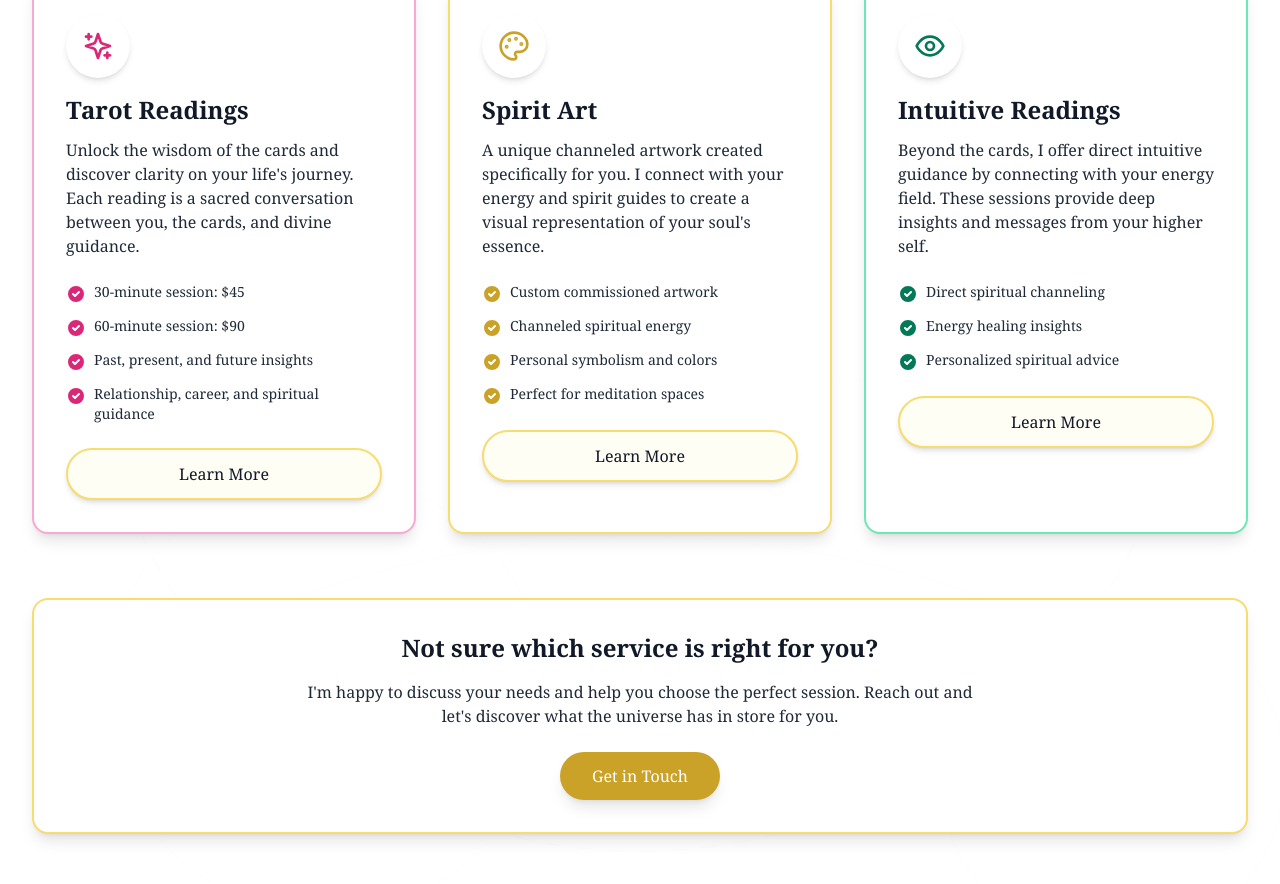
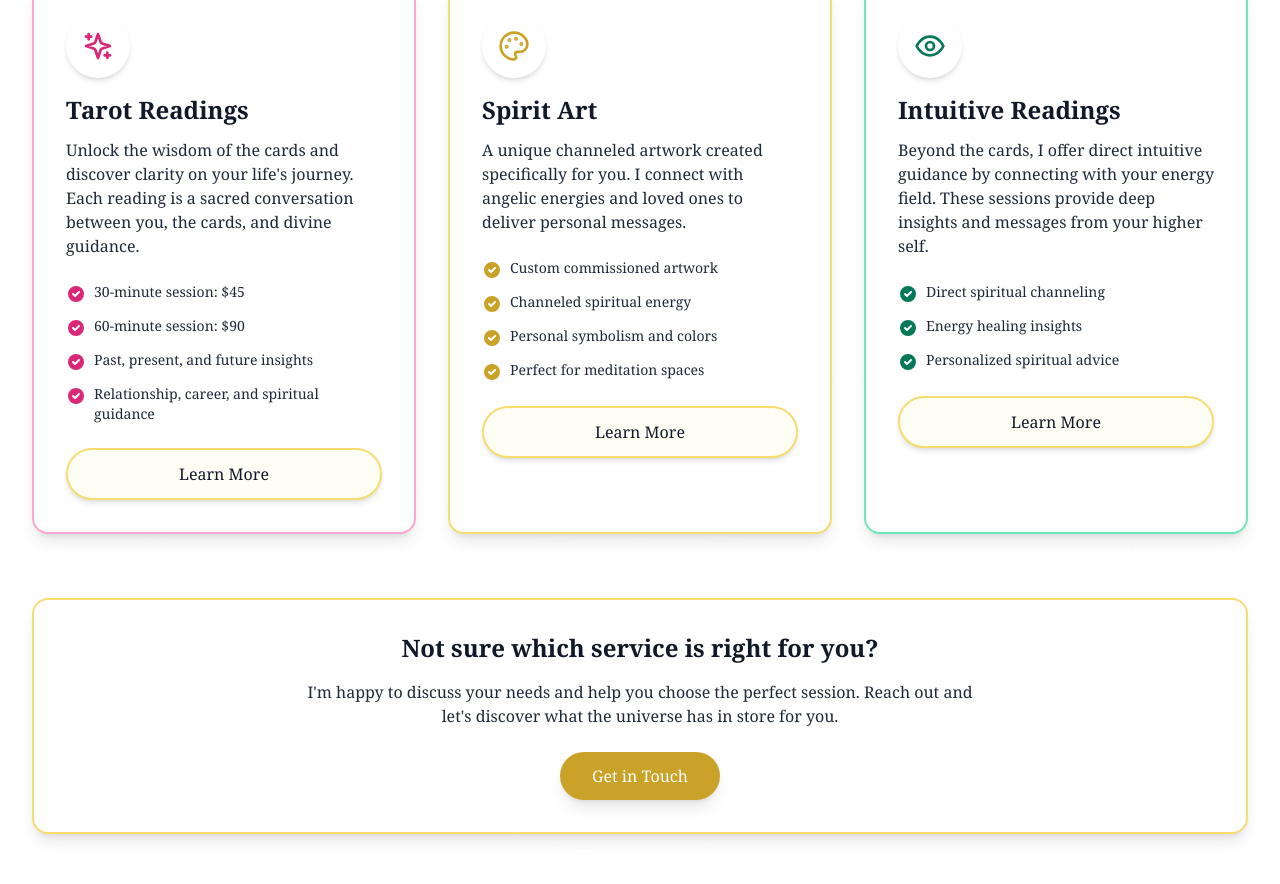
Before and after one commit to kmke/kmk_whispered_musings_bt1, a React (Vite) app: page / in a window 1280 px wide. Shown: the part 2200-3084 px from the top of the page. Built offline with nearby package versions, Linux system fonts and the light colour scheme; a web font is replaced by a local one.

Commit message:
Update Spirit Art description text

```diff
--- a/src/components/Services.tsx
+++ b/src/components/Services.tsx
@@ -16,7 +16,7 @@ const services = [
   {
     icon: Palette,
     title: 'Spirit Art',
-    description: 'A unique channeled artwork created specifically for you. I connect with your energy and spirit guides to create a visual representation of your soul\'s essence.',
+    description: 'A unique channeled artwork created specifically for you. I connect with angelic energies and loved ones to deliver personal messages.',
     features: [
       'Custom commissioned artwork',
       'Channeled spiritual energy',
```
